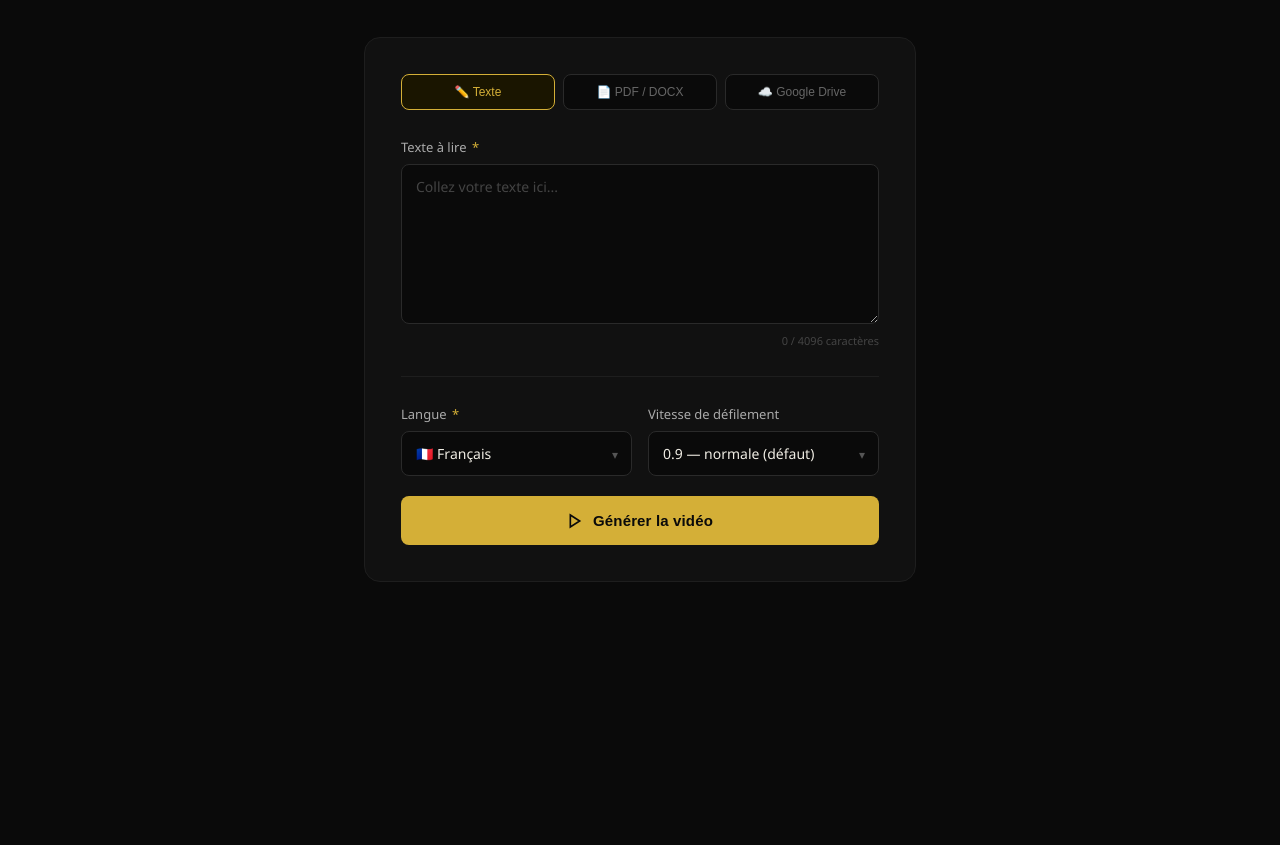
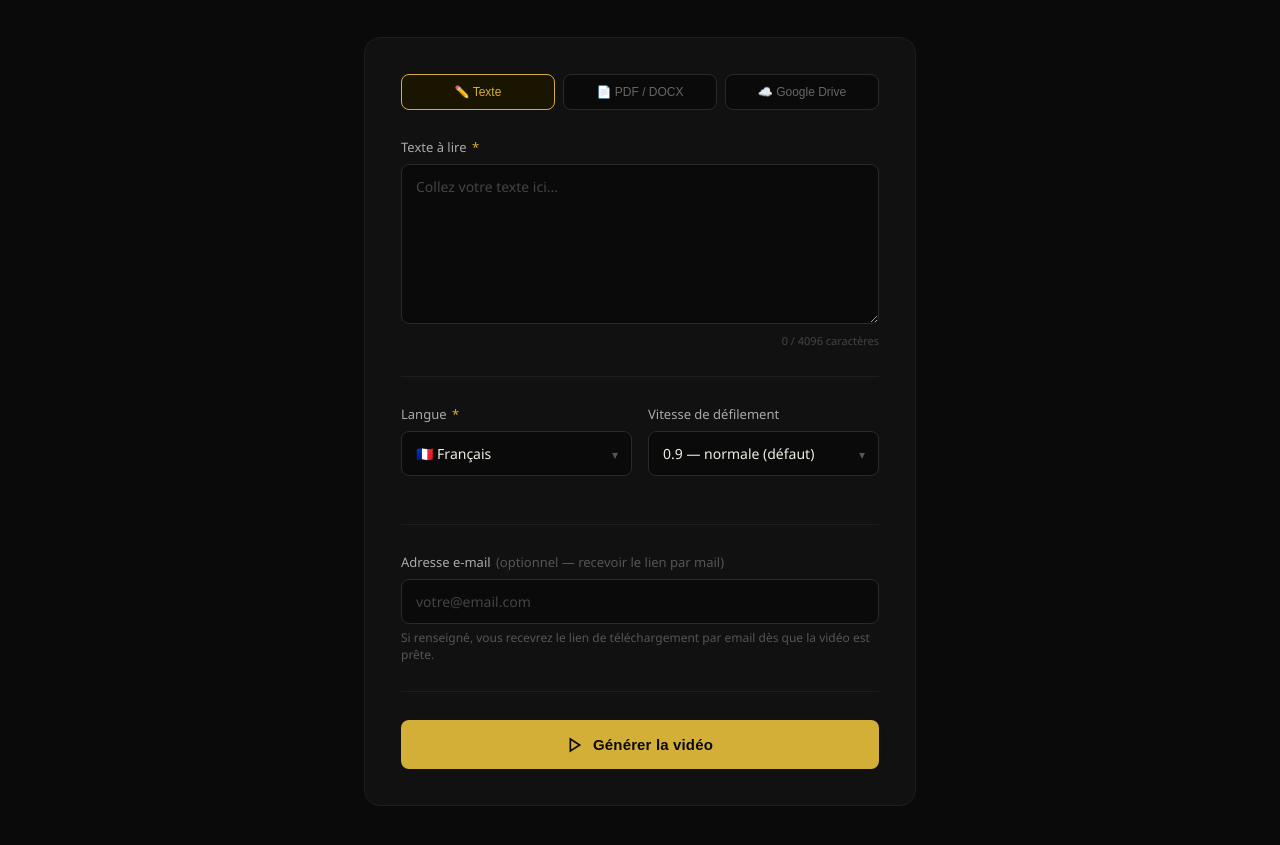
Before and after one commit to ElKurieu/app-videotools, a plain HTML site: page form-video-texte.html in a window 1280 px wide. Shown: the part 209-1054 px from the top of the page. Before the commit the page ends 800 px from the top, so only its background shows below. Drawn offline with Linux system fonts and the light colour scheme.

Commit message:
Update form-video-texte.html

```diff
--- a/form-video-texte.html
+++ b/form-video-texte.html
@@ -51,7 +51,9 @@
     .field { margin-bottom: 20px; }
     .field label { display: block; font-size: 13px; font-weight: 500; color: #aaa; margin-bottom: 8px; }
     .field label span { color: #D4AF37; margin-left: 2px; }
-    .field input[type="url"], .field select { width: 100%; background: #0a0a0a; border: 1px solid #2a2a2a; border-radius: 8px; padding: 12px 14px; color: #f0ede4; font-size: 14px; font-family: inherit; transition: border-color 0.2s; appearance: none; -webkit-appearance: none; }
+    .field input[type="url"],
+    .field input[type="email"],
+    .field select { width: 100%; background: #0a0a0a; border: 1px solid #2a2a2a; border-radius: 8px; padding: 12px 14px; color: #f0ede4; font-size: 14px; font-family: inherit; transition: border-color 0.2s; appearance: none; -webkit-appearance: none; }
     .field input:focus, .field select:focus { outline: none; border-color: #D4AF37; }
     .field input::placeholder { color: #444; }
     .select-wrapper { position: relative; }
@@ -188,6 +190,17 @@
         🎙️ Arabe : voix synthétique fixe (OpenAI TTS · alloy)
       </div>
     </div>
+
+    <hr class="divider" />
+
+    <!-- EMAIL -->
+    <div class="field">
+      <label>Adresse e-mail <span style="color:#555; font-weight:400;">(optionnel — recevoir le lien par mail)</span></label>
+      <input type="email" id="email" placeholder="votre@email.com" />
+      <div class="field-help">Si renseigné, vous recevrez le lien de téléchargement par email dès que la vidéo est prête.</div>
+    </div>
+
+    <hr class="divider" />
 
     <!-- SUBMIT -->
     <button class="btn-submit" id="submitBtn" onclick="submitForm()">
@@ -332,6 +345,7 @@
     const jobId = crypto.randomUUID();
     const langue = document.getElementById('langue').value;
     const vitesse = document.getElementById('vitesse').value;
+    const email = document.getElementById('email').value.trim();
 
     const controller = new AbortController();
     const timeoutId = setTimeout(() => controller.abort(), 20000);
@@ -339,7 +353,6 @@
     let fetchOptions;
 
     if (activeTab === 'fichier') {
-      // Lecture en base64 pour éviter les problèmes multipart avec n8n
       const f = (fileInput.files && fileInput.files[0]) || droppedFile;
       const fileBase64 = await new Promise((resolve, reject) => {
         const reader = new FileReader();
@@ -350,7 +363,7 @@
       fetchOptions = {
         method: 'POST',
         headers: { 'Content-Type': 'application/json' },
-        body: JSON.stringify({ jobId, langue, vitesse, fileBase64, fileName: f.name }),
+        body: JSON.stringify({ jobId, langue, vitesse, fileBase64, fileName: f.name, email }),
         signal: controller.signal
       };
     } else {
@@ -358,6 +371,7 @@
       formData.append('jobId', jobId);
       formData.append('langue', langue);
       formData.append('vitesse', vitesse);
+      if (email) formData.append('email', email);
       if (activeTab === 'texte') {
         formData.append('texte', document.getElementById('texteInput').value.trim());
       } else {
```
